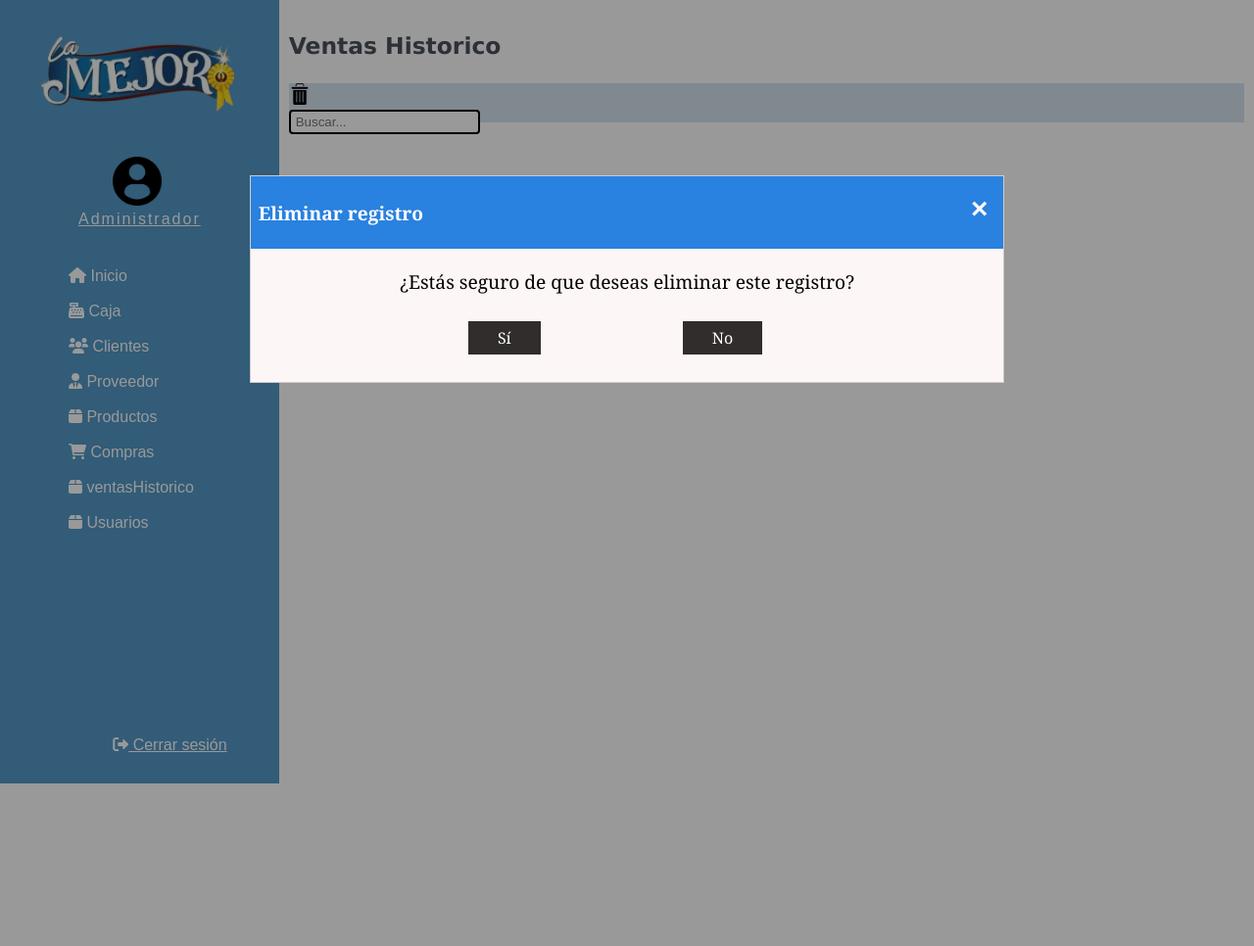
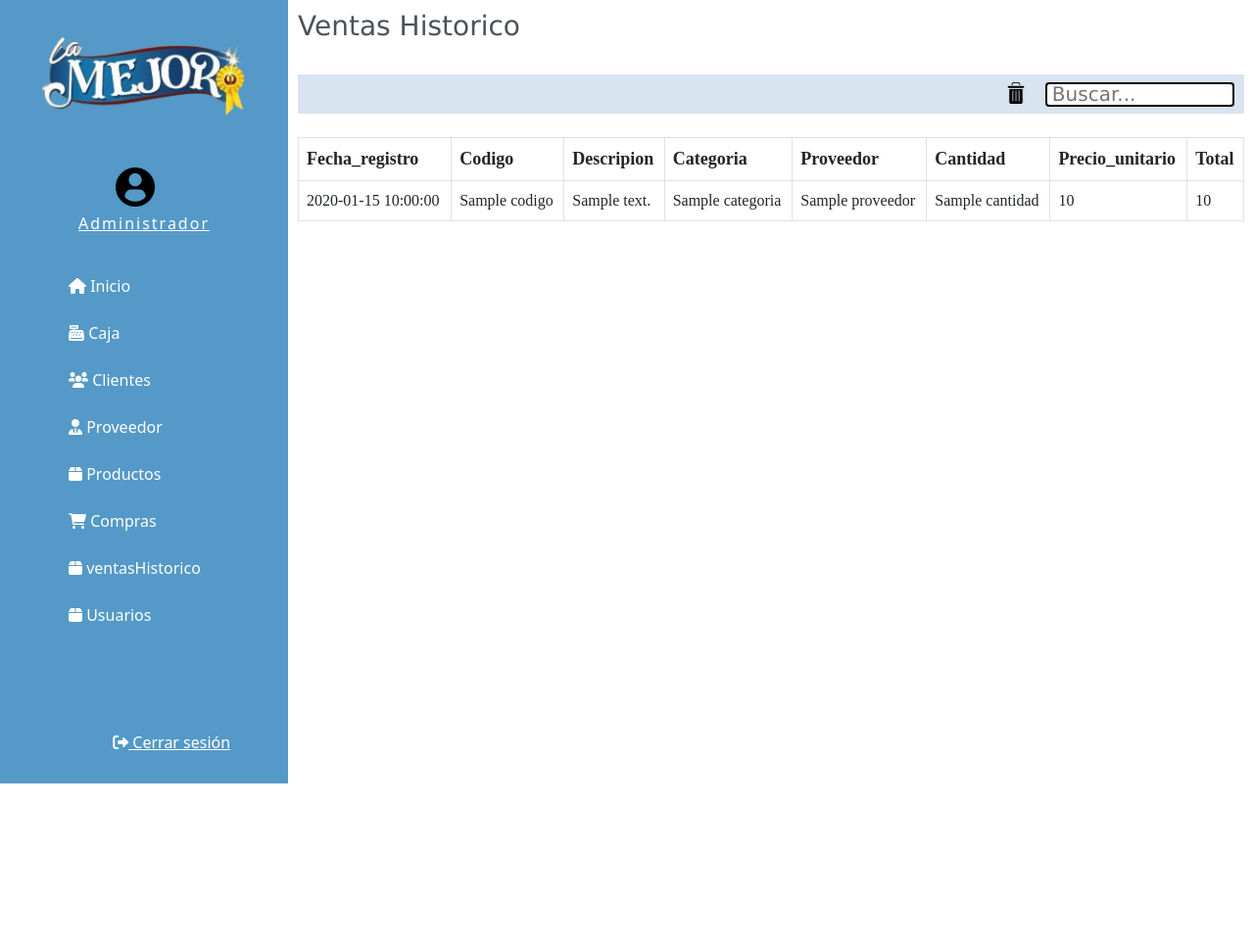
Before and after one commit to MarcelaEC123/Proyecto_web, a Flask app: template aplicativo_pos_hc/aplicativo_pos_hc/templates/ventaHistorico.html in a window 1280 px wide. Shown: the whole page at 98% size. After the commit the page ends 800 px from the top, so only its background shows below. Run offline with Flask 3, Linux system fonts and the light colour scheme; the template is opened without the code that fills it: most values are stand-ins (such as "Sample title", 1, 10 or a date in 2020).

Commit message:
Ventas Historico OK

```diff
--- a/aplicativo_pos_hc/aplicativo_pos_hc/templates/ventaHistorico.html
+++ b/aplicativo_pos_hc/aplicativo_pos_hc/templates/ventaHistorico.html
@@ -1,3 +1,4 @@
+<!-- usuarios.html -->
 <!DOCTYPE html>
 <html lang="en">
 <head>
@@ -6,8 +7,8 @@
     <link href="https://cdnjs.cloudflare.com/ajax/libs/font-awesome/5.15.4/css/all.min.css" rel="stylesheet">
     <link rel="stylesheet" href="https://cdnjs.cloudflare.com/ajax/libs/font-awesome/6.0.0-beta3/css/all.min.css" integrity="sha384-NwF3tBdYF4JcJjU4pN3nI9an2P+iK8a/1qdzNm5/lf7dUq0HfdvpBfB5SvOzJ4tv" crossorigin="anonymous">
     <link rel="stylesheet" href="{{ url_for('static', filename='css/general.css') }}">
+    <link href="https://cdn.jsdelivr.net/npm/bootstrap@5.0.2/dist/css/bootstrap.min.css" rel="stylesheet" integrity="sha384-EVSTQN3/azprG1Anm3QDgpJLIm9Nao0Yz1ztcQTwFspd3yD65VohhpuuCOmLASjC" crossorigin="anonymous">
     <title>Página con Menú</title>
-
 </head>
 <body>
     <div class="wrapper">
@@ -49,31 +50,42 @@
             <i class="fas fa-sign-out-alt"></i> Cerrar sesión
         </a>
 
-        <div class="content">
+        <div class="content d-flex flex-column " >
             <!-- Contenido principal -->
             <h3>Ventas Historico</h3>
-            <div class="horizontal-bar">
-                <img src="/static/images/Eliminar.png" alt="Eliminar" class="icon"  onclick="openConfirmationModal()">
-                <input type="text" id="search-input" placeholder="Buscar...">
-            </div>
+                <div class="horizontal-bar my-4 d-flex py-2 justify-content-end " >
+                    <img src="/static/images/Eliminar.png" alt="Eliminar" class="icon">
+                    <input type="text" id="search-input" placeholder="Buscar...">
+                </div>
+
+                    <table class="table table-bordered">
+                        <thead>
+                            <th scope="col">Fecha_registro</th>
+                            <th scope="col">Codigo</th>
+                            <th scope="col">Descripion</th>
+                            <th scope="col">Categoria</th>
+                            <th scope="col">Proveedor</th>
+                            <th scope="col">Cantidad</th>
+                            <th scope="col">Precio_unitario</th>
+                            <th scope="col">Total</th>
+                        </thead>
+
+                    <tbody >
+                        {% for d in data %}
+                            <tr>
+                                <td>{{d.fecha_registro}}</td>
+                                <td>{{d.codigo}}</td>
+                                <td>{{d.descripion}}</td>
+                                <td>{{d.categoria}}</td>
+                                <td>{{d.proveedor}}</td>
+                                <td>{{d.cantidad}}</td>
+                                <td>{{d.precio_unitario}}</td>
+                                <td>{{d.total}}</td>
+                                </tr>
+                        {% endfor %}
+                    </tbody>
+                    </table>
         </div>
-
- <!-- Ventana modal -->
- <div id="myModal" class="modalEliminacion">
-    <div class="modal-content">
-        <span class="close" onclick="closeModal()">×</span>
-        <div class="modal-header-eliminacion">
-            <h2>Eliminar registro</h2>
-        </div>
-        <div class="modal-eliminacion">
-            <div class="confirmation-modal-body" id="confirmationModalBody">
-                <center><p>¿Estás seguro de que deseas eliminar este registro?</p></center>
-                <button class="btn-si" onclick="deleteRecord()">Sí</button>
-                <button class="btn-no" onclick="closeConfirmationModal()">No</button></center>
-            </div>
-        </div>
-    </div>
-</div>
 
 </div>
 
```
